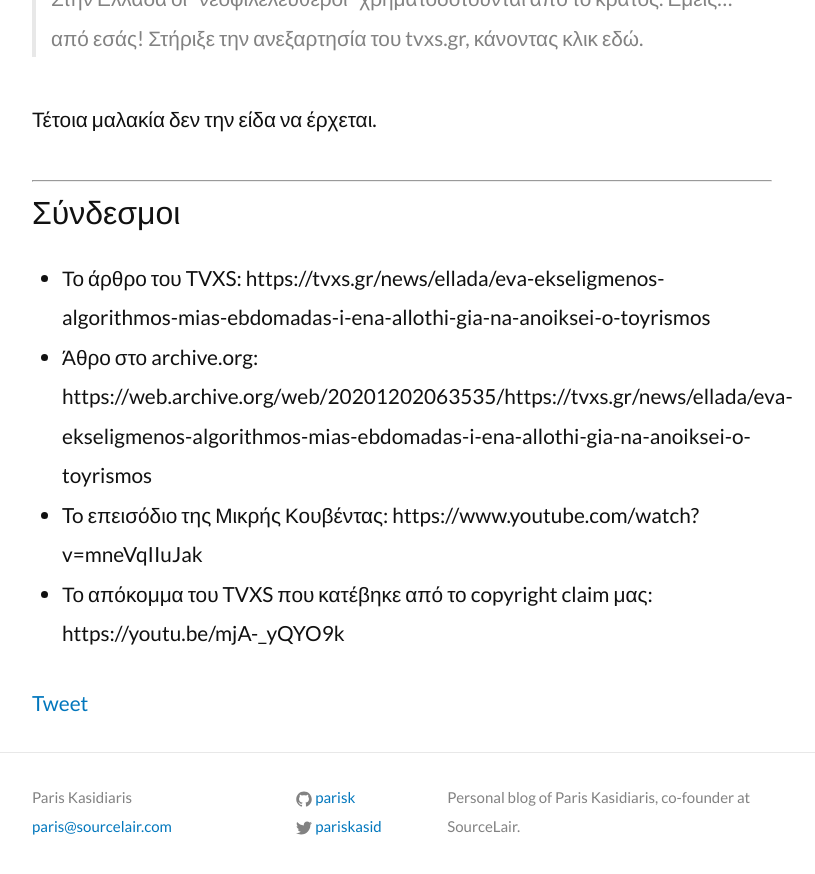
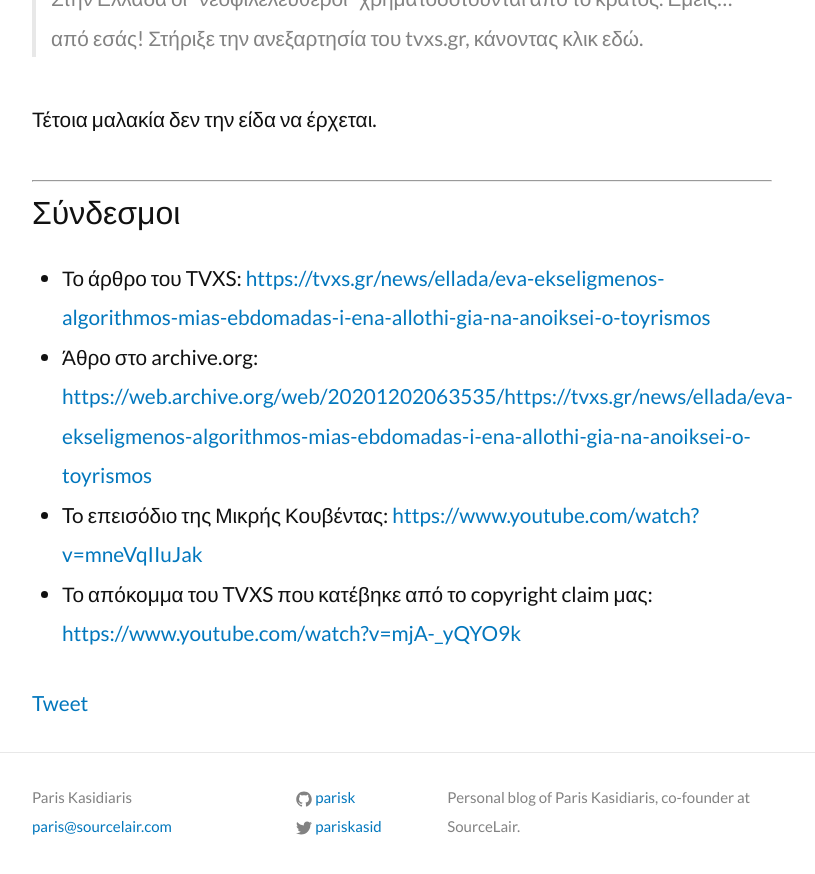
Before and after one commit to parisk/parisk.github.io, a Jekyll site: the page built from _posts/2020-12-08-tvxs.md, in a window 1280 px wide and 900 px high, scrolled down 2129 px. Shown: the top 874 px of the window, without its empty margins (238-1053 px from the left). Built offline with Jekyll 4.4.1, drawn with Linux system fonts in a browser that asks for light colours; comment, search, counter and statistics services are not loaded; some of the changed lines change nothing that is shown.

Commit message:
Fix links

```diff
--- a/_posts/2020-12-08-tvxs.md
+++ b/_posts/2020-12-08-tvxs.md
@@ -31,7 +31,7 @@
 ---
 
 ## Σύνδεσμοι
-- Το άρθρο του TVXS: https://tvxs.gr/news/ellada/eva-ekseligmenos-algorithmos-mias-ebdomadas-i-ena-allothi-gia-na-anoiksei-o-toyrismos
-- Άθρο στο archive.org: https://web.archive.org/web/20201202063535/https://tvxs.gr/news/ellada/eva-ekseligmenos-algorithmos-mias-ebdomadas-i-ena-allothi-gia-na-anoiksei-o-toyrismos
-- To επεισόδιο της Μικρής Κουβέντας: https://www.youtube.com/watch?v=mneVqIIuJak
-- Το απόκομμα του TVXS που κατέβηκε από το copyright claim μας: https://youtu.be/mjA-_yQYO9k
+- Το άρθρο του TVXS: [https://tvxs.gr/news/ellada/eva-ekseligmenos-algorithmos-mias-ebdomadas-i-ena-allothi-gia-na-anoiksei-o-toyrismos](https://tvxs.gr/news/ellada/eva-ekseligmenos-algorithmos-mias-ebdomadas-i-ena-allothi-gia-na-anoiksei-o-toyrismos)
+- Άθρο στο archive.org: [https://web.archive.org/web/20201202063535/https://tvxs.gr/news/ellada/eva-ekseligmenos-algorithmos-mias-ebdomadas-i-ena-allothi-gia-na-anoiksei-o-toyrismos](https://web.archive.org/web/20201202063535/https://tvxs.gr/news/ellada/eva-ekseligmenos-algorithmos-mias-ebdomadas-i-ena-allothi-gia-na-anoiksei-o-toyrismos)
+- To επεισόδιο της Μικρής Κουβέντας: [https://www.youtube.com/watch?v=mneVqIIuJak](https://www.youtube.com/watch?v=mneVqIIuJak)
+- Το απόκομμα του TVXS που κατέβηκε από το copyright claim μας: [https://www.youtube.com/watch?v=mjA-_yQYO9k](https://www.youtube.com/watch?v=mjA-_yQYO9k)
```
